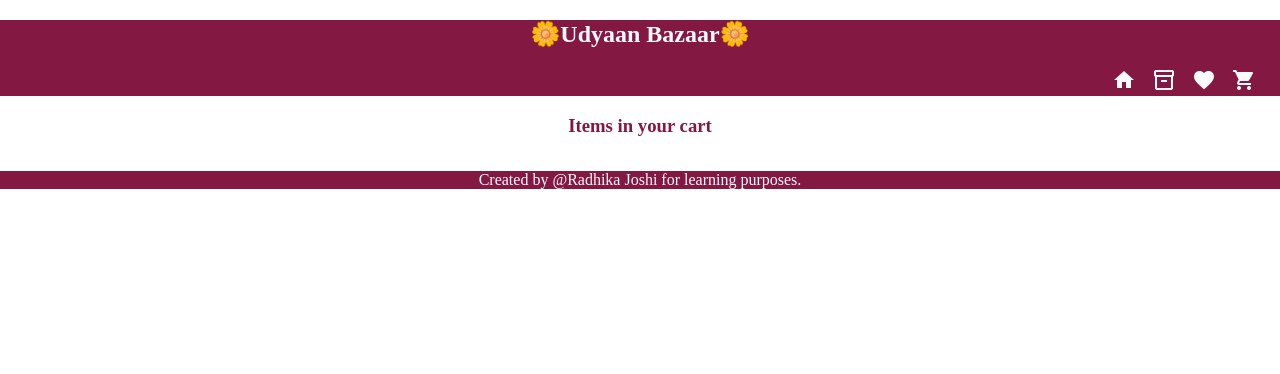
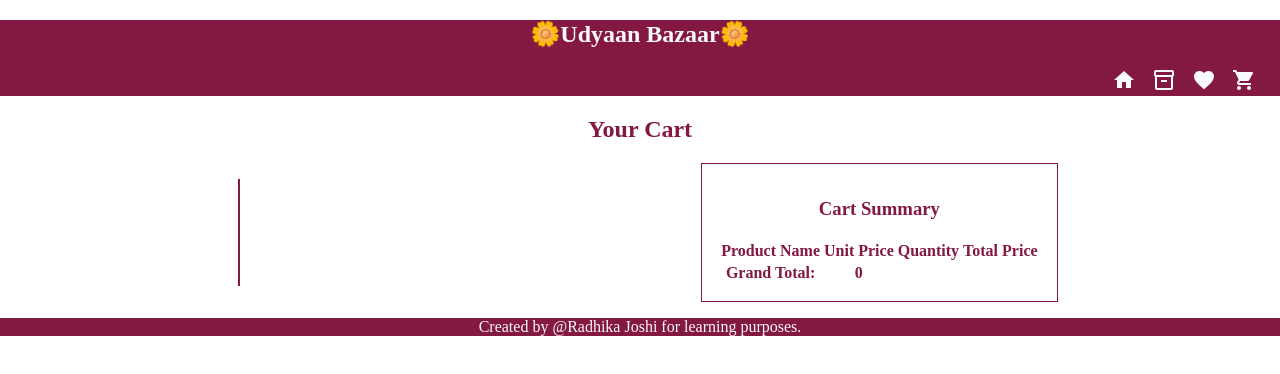
Before and after one commit to RadhikaRJ/ecommerce, a React (Create React App) app: page /cartpage in a window 1280 px wide. Shown: the top 374 px of the page. Built offline with nearby package versions, Linux system fonts and the light colour scheme.

Commit message:
feat: cart summary

```diff
--- a/src/assets/productData.js
+++ b/src/assets/productData.js
@@ -5,13 +5,13 @@ export const productData = [...Array(50)].map((item) => ({
   id: faker.random.uuid(),
   name: faker.commerce.productName(),
   image: faker.random.image(),
-  price: faker.commerce.price(),
+  price: Number(faker.commerce.price()),
   material: faker.commerce.productMaterial(),
   brand: faker.lorem.word(),
   inStock: faker.random.boolean(),
   fastDelivery: faker.random.boolean(),
   ratings: faker.random.arrayElement([1, 2, 3, 4, 5]),
-  quantity:0,
+  quantity:1,
   offer: faker.random.arrayElement([
     "Save 50",
     "70% bonanza",
--- a/src/context/cartcontext.js
+++ b/src/context/cartcontext.js
@@ -11,12 +11,16 @@ export const CartContext=createContext();
 
 export const wishList=[];
 export const cart=[];
+export const grandTotalValue=0;
 
 
  export function CartContextProvider({children}){
 
 
-    const [state,dispatch]=useReducer(cartReducer,{wishList,cart});
+
+
+    const [state,dispatch]=useReducer(cartReducer,{wishList,cart,grandTotalValue});
+
 
 
 
--- a/src/displayComponents/cartSummary/cartSummary.js
+++ b/src/displayComponents/cartSummary/cartSummary.js
@@ -0,0 +1,45 @@
+import { useCartContext } from "../../context/cartcontext"
+
+
+function CartSummary(){
+    function grandTotalCalculator(acc,value){
+        return acc + value.price * value.quantity;
+    }
+    const {state}=useCartContext();
+    const grandTotalValue=state.cart.reduce(grandTotalCalculator,0);
+
+    console.log(state.grandTotalValue.sum);
+    return(<div>
+        <h3>Cart Summary</h3>
+        <div>
+            <table>
+                <tr>
+
+                    <th>Product Name</th>
+                    <th>Unit Price</th>
+                    <th>Quantity</th>
+                    <th>Total Price</th>
+                </tr>
+                {
+                state.cart.length !== 0 && state.cart.map((item)=>{
+                    return(<tr>
+
+                        <th>{item.name}</th>
+                        <th>{item.price}</th>
+                        <th>{item.quantity}</th>
+                        <th>{item.price * item.quantity}</th>
+                    </tr>)
+                })
+                }
+                <tr>
+                    <th>Grand Total:</th>
+                    <th>{grandTotalValue}</th>
+                </tr>
+            </table>
+        </div>
+    </div>)
+}
+
+
+
+export default CartSummary;
--- a/src/pages/cartItemsPage.js
+++ b/src/pages/cartItemsPage.js
@@ -1,19 +1,18 @@
 import { useCartContext } from "../context/cartcontext";
-
+import "../styles/cart.css";
 import "../styles/productCard.css";
 import "../styles/button.css";
 import { REMOVE_FROM_CART } from "../constants/constants";
+import CartSummary from "../displayComponents/cartSummary/cartSummary";
 function Cartdisplay(){
 
     const {state,dispatch}=useCartContext();
 
     return(
-        <div>
-<h3>Items in your cart</h3>
-
-    <div className="product-display-list-container">
-
-
+       <div >
+           <h2>Your Cart</h2>
+            <div className="cart-container">
+                <div className="product-display-list-container cart-items-section">
                     {
                         state.cart.map((item)=>{
                             return(
@@ -52,6 +51,12 @@ function Cartdisplay(){
                     }
 
                 </div>
+
+                <div className="cart-summary-section">
+                <CartSummary/>
+                </div>
+
+            </div>
        </div>
         )
 }export default Cartdisplay;
--- /dev/null
+++ b/src/styles/cart.css
@@ -0,0 +1,13 @@
+.cart-container{
+    display:flex;
+    flex-wrap: wrap;
+    justify-content: space-around;
+}
+
+.cart-items-section{
+    border: 1px solid var(--secondary-color);
+}
+.cart-summary-section{
+    border: 1px solid var(--secondary-color);
+    padding:1rem;
+}
```
Lines whose indentation alone changed are shown as unchanged.
